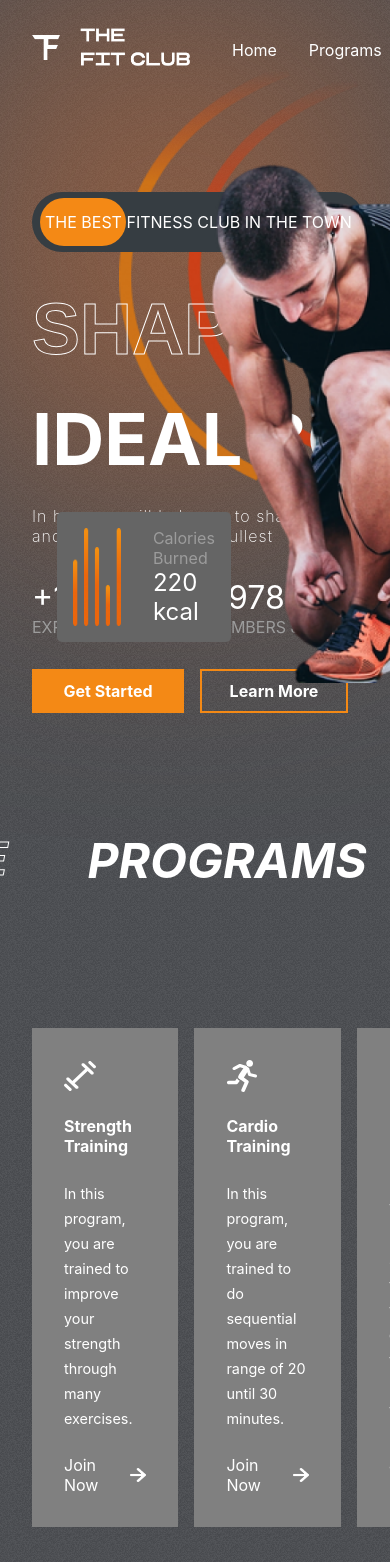
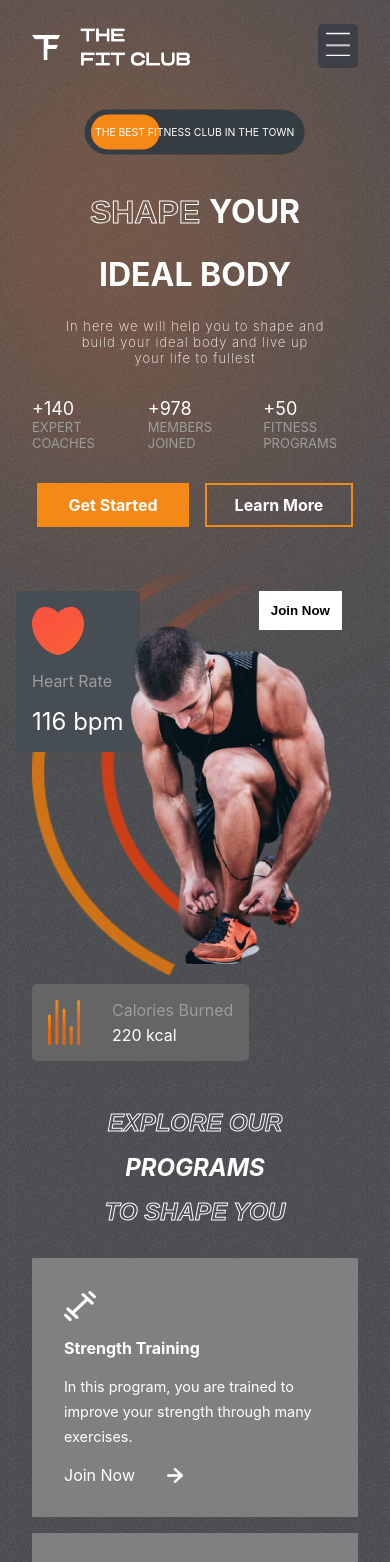
Before and after one commit to peter1998/React-Responsive-Gym-Website, a React (Create React App) app: page / in a window 390 px wide. Shown: the top 1562 px of the page. Built offline with nearby package versions, Linux system fonts and the light colour scheme; the HTML template or start-up script is replaced by a standard one.

Commit message:
[C] Responsive mobile design tested with Iphone 8

```diff
--- a/src/components/Hero/Header/Header.css
+++ b/src/components/Hero/Header/Header.css
@@ -19,3 +19,17 @@
   color: var(--orange);
   cursor: pointer;
 }
+
+@media screen and (max-width: 768px) {
+  .header > :nth-child(2) {
+    position: fixed;
+    right: 2rem;
+    z-index: 99;
+  }
+
+  .header-menu {
+    flex-direction: column;
+    background-color: var(--appColor);
+    padding: 2rem;
+  }
+}
--- a/src/components/Hero/Header/Header.jsx
+++ b/src/components/Hero/Header/Header.jsx
@@ -1,19 +1,39 @@
-import React from "react";
+import React, { useState } from "react";
 import "./Header.css";
 import Logo from "../../../assets/logo.png";
+import Bars from "../../../assets/bars.png";
 
 const Header = () => {
+  const mobile = window.innerWidth <= 768 ? true : false;
+  const [menuOpened, setMenuOpened] = useState(false);
+
   return (
     <div className="header">
       <img src={Logo} alt="logo" className="logo" />
-
-      <ul className="header-menu">
-        <li>Home</li>
-        <li>Programs</li>
-        <li>Why us</li>
-        <li>Plans</li>
-        <li>Testimonials</li>
-      </ul>
+      {menuOpened === false && mobile === true ? (
+        <div
+          style={{
+            backgroundColor: "var(--appColor)",
+            padding: "0.5rem",
+            borderRadius: "5px",
+          }}
+          onClick={() => setMenuOpened(true)}
+        >
+          <img
+            src={Bars}
+            alt=""
+            style={{ width: "1.5rem", height: "1.5rem" }}
+          />
+        </div>
+      ) : (
+        <ul className="header-menu">
+          <li onClick={() => setMenuOpened(false)}>Home</li>
+          <li onClick={() => setMenuOpened(false)}>Programs</li>
+          <li onClick={() => setMenuOpened(false)}>Why us</li>
+          <li onClick={() => setMenuOpened(false)}>Plans</li>
+          <li onClick={() => setMenuOpened(false)}>Testimonials</li>
+        </ul>
+      )}
     </div>
   );
 };
--- a/src/components/Hero/Hero.css
+++ b/src/components/Hero/Hero.css
@@ -188,3 +188,71 @@
   height: 30rem;
   left: 0;
 }
+
+@media screen and (max-width: 768px) {
+  .hero {
+    flex-direction: column;
+  }
+  .hero-blur {
+    width: 14rem;
+  }
+  .the-best-ad {
+    margin-top: 0;
+    font-size: small;
+    align-self: center;
+    transform: scale(0.8);
+  }
+  .hero-text {
+    font-size: xx-large;
+    align-items: center;
+    justify-content: center;
+  }
+  .hero-text > div:nth-of-type(3) {
+    font-size: small;
+    font-weight: 200;
+    letter-spacing: 1px;
+    text-align: center;
+  }
+  .hero-buttons {
+    justify-content: center;
+  }
+  .figures > div > span:nth-of-type(1) {
+    font-size: large;
+  }
+  .figures > div > span:nth-of-type(2) {
+    font-size: small;
+  }
+  .right-h {
+    position: relative;
+    background: none;
+  }
+  .heart-rate {
+    left: 1rem;
+    top: 2rem;
+  }
+  .calories {
+    position: relative;
+    top: 5rem;
+    left: 2rem;
+  }
+
+  .calories > img {
+    width: 2rem;
+  }
+  .calories > div > :nth-child(2) {
+    color: white;
+    font-size: 1rem;
+  }
+  .hero-image {
+    position: relative;
+    width: 15rem;
+    left: 7rem;
+    top: 4rem;
+    align-self: center;
+  }
+  .hero-image-back {
+    width: 15rem;
+    left: 2rem;
+    top: 0rem;
+  }
+}
--- a/src/components/Hero/Hero.jsx
+++ b/src/components/Hero/Hero.jsx
@@ -12,6 +12,7 @@
 
 const Hero = () => {
   const transition = { type: "spring", duration: 3 };
+  const mobile = window.innerWidth <= 768 ? true : false;
   return (
     <div className="hero">
       <div className="blur hero-blur"></div>
@@ -19,7 +20,7 @@
         <Header />
         <div className="the-best-ad">
           <motion.div
-            initial={{ left: "238px" }}
+            initial={{ left: mobile ? "165px" : "238px" }}
             whileInView={{ left: "8px" }}
             transition={{ ...transition, type: "tween" }}
           ></motion.div>
--- a/src/components/Hero/Plans/Plans.css
+++ b/src/components/Hero/Plans/Plans.css
@@ -89,3 +89,13 @@
 .plans > :nth-child(2) > button {
   color: orange;
 }
+
+@media screen and (max-width: 768px) {
+  .plans {
+    flex-direction: column;
+  }
+
+  .plans > :nth-child(2) {
+    transform: none;
+  }
+}
--- a/src/components/Hero/Programs/Programs.css
+++ b/src/components/Hero/Programs/Programs.css
@@ -61,3 +61,18 @@
   background: var(--planCard);
   cursor: pointer;
 }
+
+@media screen and (max-width: 768px) {
+  .programs-header {
+    flex-direction: column;
+    gap: 1rem;
+    font-size: x-large;
+    align-items: center;
+    justify-content: center;
+    margin-top: 2rem;
+  }
+
+  .program-categories {
+    flex-direction: column;
+  }
+}
--- a/src/components/Hero/Reasons/Reasons.css
+++ b/src/components/Hero/Reasons/Reasons.css
@@ -85,3 +85,29 @@
 .partners > img {
   width: 2.5rem;
 }
+
+@media screen and (max-width: 768px) {
+  .Reasons {
+    flex-direction: column;
+  }
+
+  .left-r {
+    grid-auto-rows: auto;
+    overflow: hidden;
+  }
+  .left-r > :nth-child(1) {
+    width: 7rem;
+    height: 17rem;
+  }
+  .left-r > :nth-child(2) {
+    width: 15rem;
+    height: 10rem;
+  }
+  .left-r > :nth-child(3) {
+    width: 7rem;
+  }
+  .left-r > :nth-child(4) {
+    width: 7rem;
+    height: 6rem;
+  }
+}
--- a/src/components/Join/Join.css
+++ b/src/components/Join/Join.css
@@ -53,3 +53,19 @@
   background-color: var(--orange);
   color: white;
 }
+
+@media screen and (max-width: 768px) {
+  .Join {
+    flex-direction: column;
+    gap: 1rem;
+  }
+
+  .left-j {
+    font-size: x-large;
+    flex-direction: column;
+  }
+
+  .right-j {
+    padding: 2rem;
+  }
+}
--- a/src/components/Testimonials/Testimonials.css
+++ b/src/components/Testimonials/Testimonials.css
@@ -1,4 +1,4 @@
-.Testimonials {
+.testimonials {
   display: flex;
   gap: 1rem;
   padding: 0 2 rem;
@@ -75,3 +75,39 @@
   width: 1.5rem;
   cursor: pointer;
 }
+
+@media screen and (max-width: 768px) {
+  .testimonials {
+    flex-direction: column;
+  }
+
+  .left-t > :nth-child(2),
+  left-t > :nth-child(3) {
+    font-size: xx-large;
+  }
+  .right-t {
+    display: flex;
+    flex-direction: column;
+    align-items: center;
+    justify-content: center;
+    gap: 2rem;
+  }
+
+  .right-t > div {
+    position: relative;
+    display: none;
+  }
+
+  .right-t > img {
+    top: 0;
+    right: 0;
+    position: relative;
+    align-self: center;
+  }
+
+  .right-t > :last-child {
+    display: block;
+    bottom: 0;
+    left: 0;
+  }
+}
--- a/src/components/Testimonials/Testimonials.jsx
+++ b/src/components/Testimonials/Testimonials.jsx
@@ -13,7 +13,7 @@
   const tLength = testimonialsData.length;
 
   return (
-    <div className="Testimonials">
+    <div className="testimonials">
       <div className="left-t">
         <span>Testimonials</span>
         <span className="stroke-text">what they</span>
```
